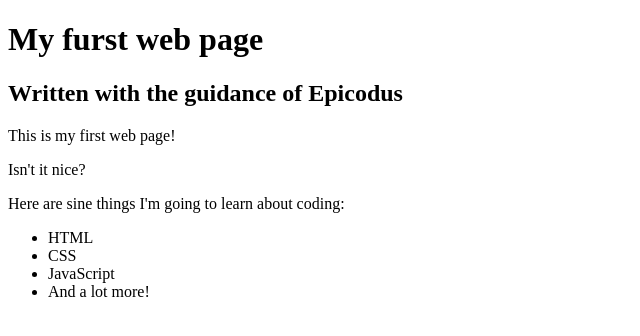
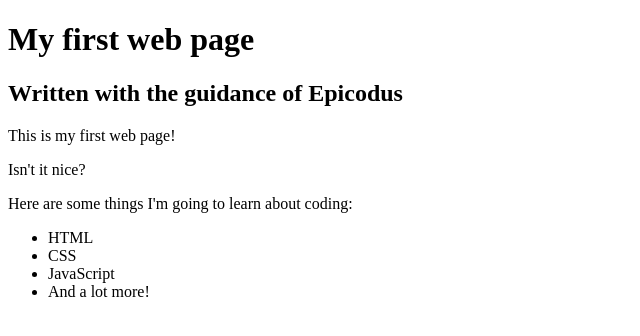
Before and after one commit to JakeAsh22/My-first-webpage, a plain HTML site: page my-first-webpage.html in a window 1280 px wide. Shown: the whole page, without its empty margins (0-640 px from the left). Drawn offline with Linux system fonts and the light colour scheme.

Commit message:
final spelling fixes

```diff
--- a/my-first-webpage.html
+++ b/my-first-webpage.html
@@ -4,13 +4,13 @@
     <title>Web Page #1</title>
   </head>
   <body>
-    <h1>My furst web page</h1>
+    <h1>My first web page</h1>
     <h2>Written with the guidance of Epicodus</h2>
 
     <p> This is my first web page!</p>
     <p> Isn't it nice?</p>
 
-    <p>Here are sine things I'm going to learn about coding:</p>
+    <p>Here are some things I'm going to learn about coding:</p>
     <ul>
       <li>HTML</li>
       <li>CSS</li>
```
